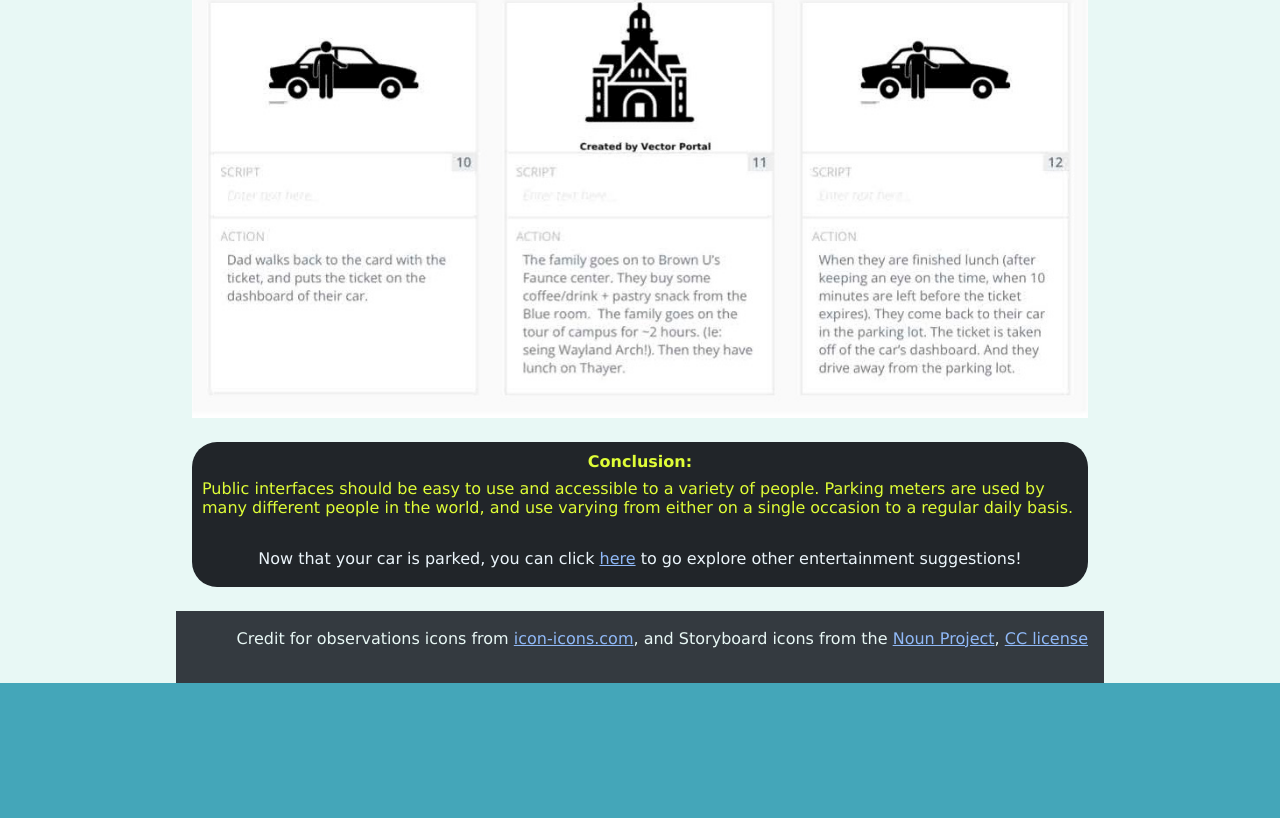
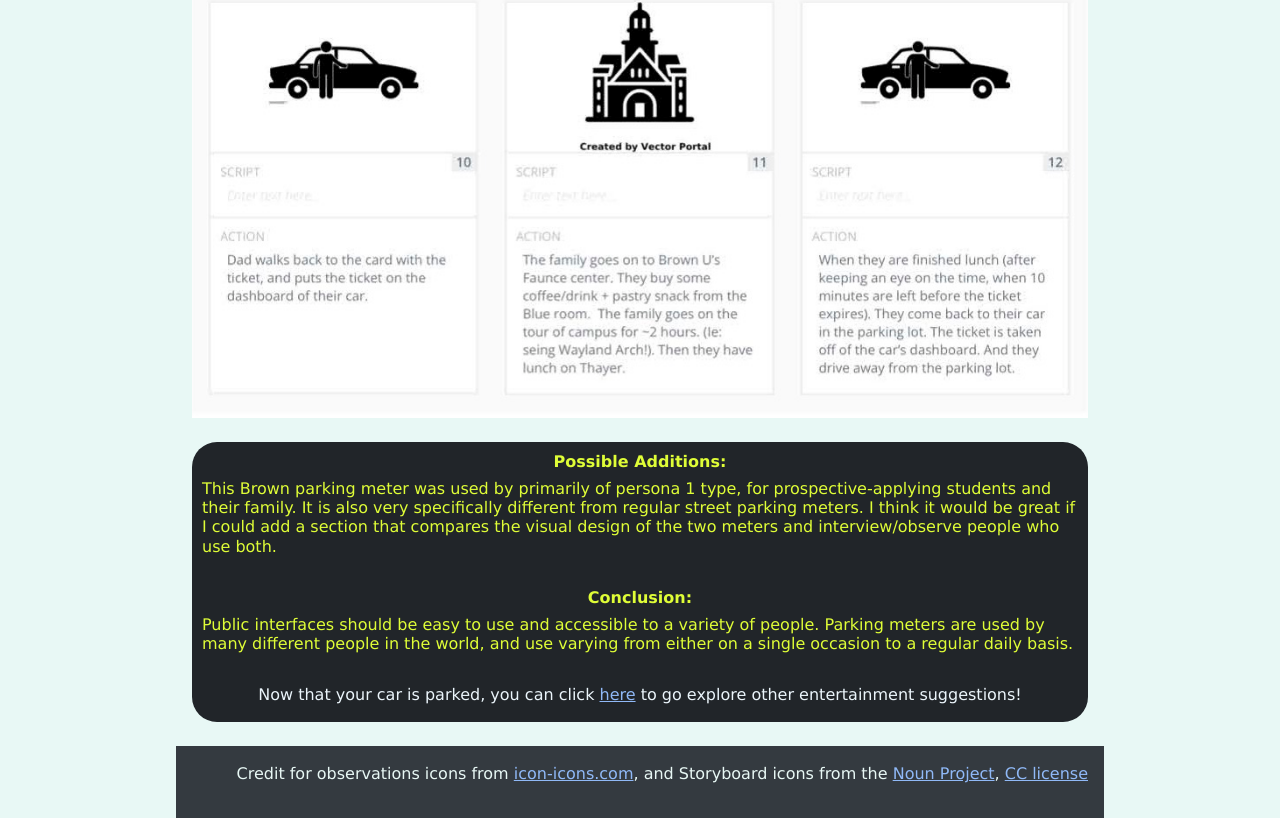
Before and after one commit to happybunny888/portfolio-personas, a plain HTML site: page index.html in a window 1280 px wide. Shown: the part 5627-6445 px from the top of the page. Before the commit the page ends 6310 px from the top, so only its background shows below. Drawn offline with Linux system fonts and the light colour scheme.

Commit message:
Update index.html

```diff
--- a/index.html
+++ b/index.html
@@ -192,6 +192,12 @@
 	<div class="container">
 		<div class="d-flex lead article-entry">
 			<div class="rcorners_project_desc">
+			<h5 style="color:#dffd37;text-align:center;"><strong>Possible Additions:</strong> </h5>
+				<h5 style="color:#dffd37;text-align:left;"> This Brown parking meter was used by primarily of persona 1 type, for prospective-applying students and their family.
+					It is also very specifically different from regular street parking meters.
+					I think it would be great if I could add a section that compares the visual design of the two meters and interview/observe people who use both.
+			</h5>
+			<br>
 			<h5 style="color:#dffd37;text-align:center;"><strong>Conclusion:</strong> </h5>
 			<h5 style="color:#dffd37;text-align:left;"> Public interfaces should be easy to use and accessible to a variety of people. Parking meters are used by many different people
 				in the world, and use varying from either on a single occasion to a regular daily basis.
```
